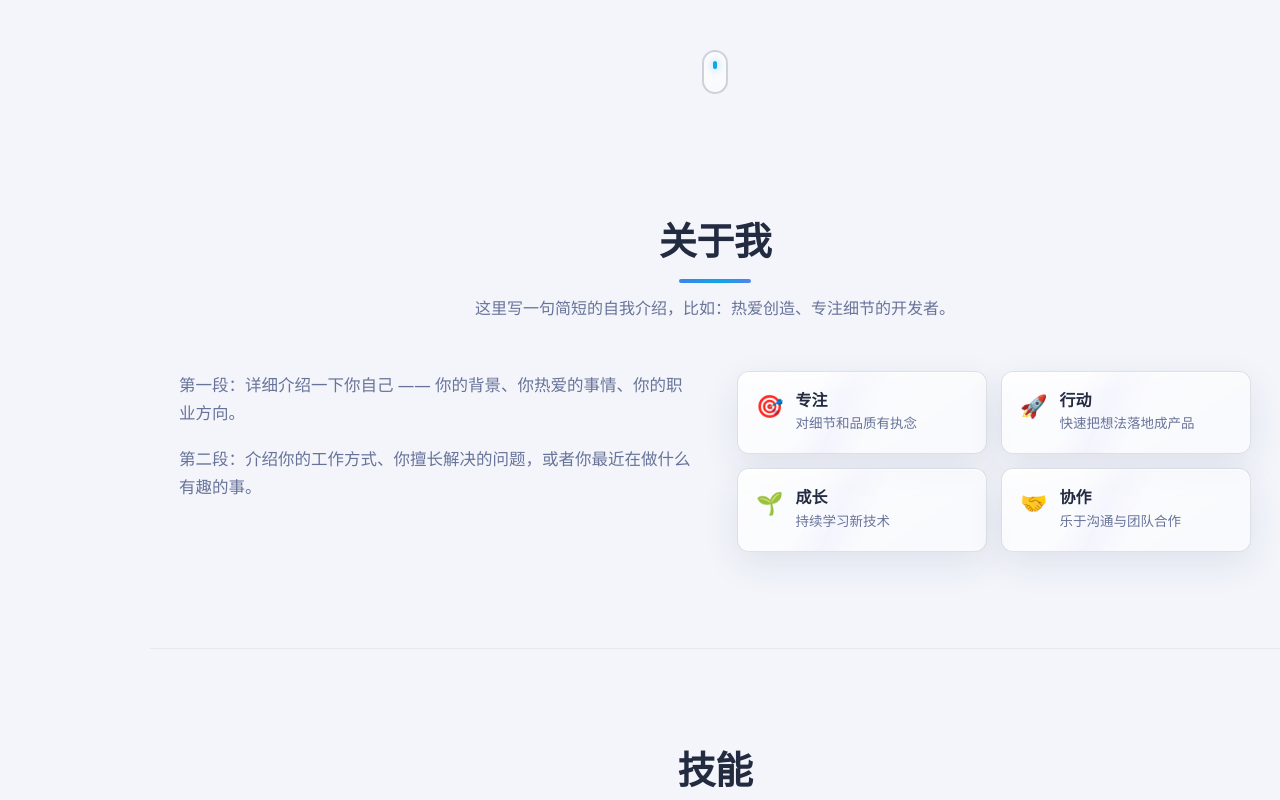
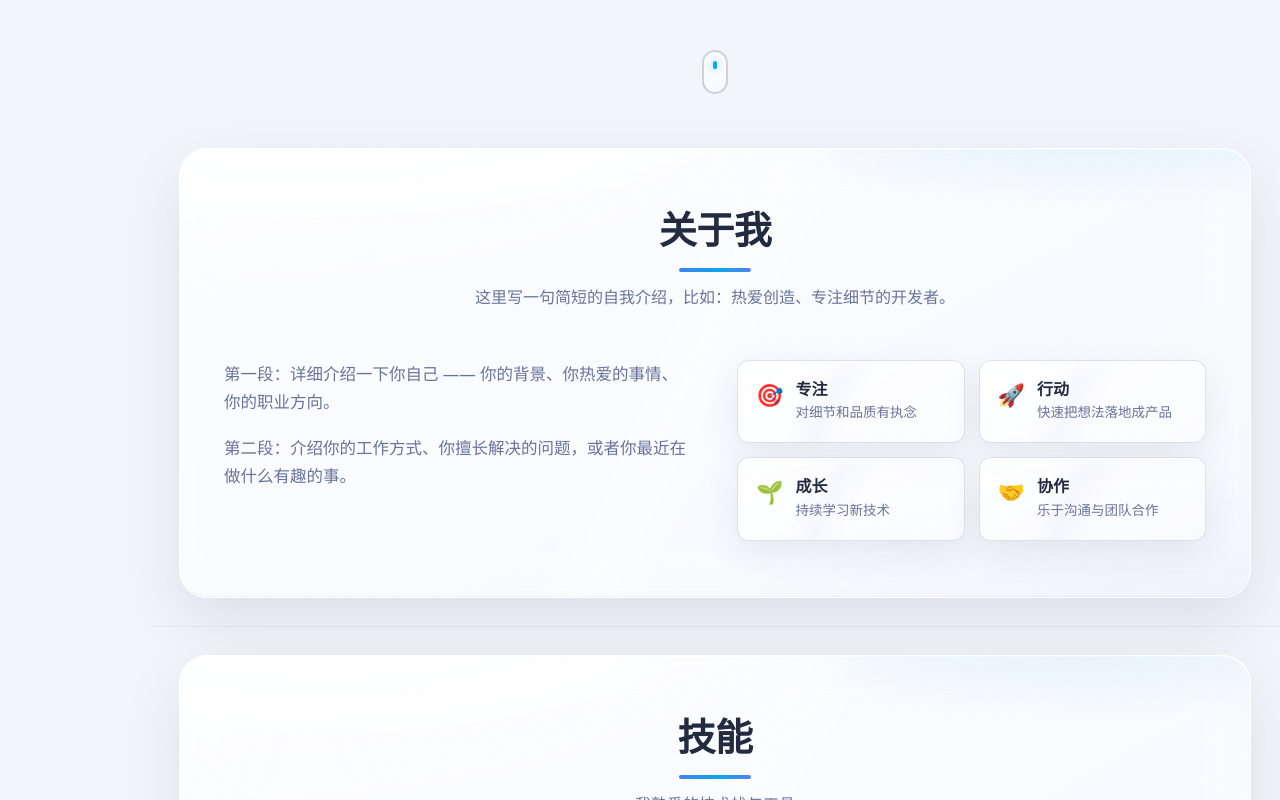
Before and after one commit to Gin11233/portfolio-site, a React (Vite) app: page / in a window 1280 px wide. Shown: the part 680-1480 px from the top of the page. Built offline with nearby package versions, Linux system fonts and the light colour scheme.

Commit message:
feat: 每个内容模块套上液态玻璃面板（弧光/折射/气泡光点/内阴影）

```diff
--- a/src/components/About.jsx
+++ b/src/components/About.jsx
@@ -6,6 +6,7 @@ export default function About() {
   return (
     <section id="about" className="section">
       <div className="container">
+        <div className="glass-module">
           <Reveal>
             <h2 className="section__title">{about.heading}</h2>
             <p className="section__subtitle">{about.lead}</p>
@@ -33,6 +34,7 @@ export default function About() {
             </div>
           </div>
         </div>
+      </div>
     </section>
   )
 }
--- a/src/components/Contact.jsx
+++ b/src/components/Contact.jsx
@@ -7,6 +7,7 @@ export default function Contact() {
   return (
     <section id="contact" className="section">
       <div className="container container--narrow">
+        <div className="glass-module">
           <Reveal>
             <h2 className="section__title">{contact.heading}</h2>
             <p className="section__subtitle">{contact.lead}</p>
@@ -50,6 +51,7 @@ export default function Contact() {
             </div>
           </Reveal>
         </div>
+      </div>
     </section>
   )
 }
--- a/src/components/Experience.jsx
+++ b/src/components/Experience.jsx
@@ -6,6 +6,7 @@ export default function Experience() {
   return (
     <section id="experience" className="section section--alt">
       <div className="container container--narrow">
+        <div className="glass-module">
           <Reveal>
             <h2 className="section__title">经历</h2>
             <p className="section__subtitle">我的教育与职业历程</p>
@@ -28,6 +29,7 @@ export default function Experience() {
             ))}
           </div>
         </div>
+      </div>
     </section>
   )
 }
--- a/src/components/Projects.jsx
+++ b/src/components/Projects.jsx
@@ -7,6 +7,7 @@ export default function Projects() {
   return (
     <section id="projects" className="section">
       <div className="container">
+        <div className="glass-module">
           <Reveal>
             <h2 className="section__title">作品</h2>
             <p className="section__subtitle">我参与和主导的一些项目</p>
@@ -49,6 +50,7 @@ export default function Projects() {
             ))}
           </div>
         </div>
+      </div>
     </section>
   )
 }
--- a/src/components/Skills.jsx
+++ b/src/components/Skills.jsx
@@ -6,6 +6,7 @@ export default function Skills() {
   return (
     <section id="skills" className="section section--alt">
       <div className="container">
+        <div className="glass-module">
           <Reveal>
             <h2 className="section__title">技能</h2>
             <p className="section__subtitle">我熟悉的技术栈与工具</p>
@@ -28,6 +29,7 @@ export default function Skills() {
             ))}
           </div>
         </div>
+      </div>
     </section>
   )
 }
--- a/src/index.css
+++ b/src/index.css
@@ -87,7 +87,7 @@ img {
 }
 
 .section {
-  padding: 96px 0;
+  padding: 28px 0;
   scroll-margin-top: 16px;
   position: relative;
 }
@@ -168,6 +168,68 @@ main,
 .glass > * {
   position: relative;
   z-index: 1;
+}
+
+/* ============================================================
+   液态玻璃模块（每个内容板块一整块玻璃面板）
+   ============================================================ */
+
+.glass-module {
+  position: relative;
+  padding: 56px 44px;
+  border-radius: 28px;
+  background:
+    radial-gradient(3px 3px at 18% 32%, rgba(255, 255, 255, 0.95), transparent 70%),
+    radial-gradient(2px 2px at 74% 20%, rgba(255, 255, 255, 0.75), transparent 70%),
+    radial-gradient(2.5px 2.5px at 62% 78%, rgba(255, 255, 255, 0.65), transparent 70%),
+    radial-gradient(120% 90% at 12% -10%, rgba(255, 255, 255, 0.9), transparent 50%),
+    radial-gradient(90% 70% at 100% 110%, rgba(99, 102, 241, 0.06), transparent 55%),
+    linear-gradient(150deg, rgba(255, 255, 255, 0.74), rgba(255, 255, 255, 0.4));
+  -webkit-backdrop-filter: blur(22px) saturate(1.5);
+  backdrop-filter: blur(22px) saturate(1.5);
+  border: 1px solid rgba(255, 255, 255, 0.9);
+  box-shadow:
+    0 24px 60px rgba(30, 41, 82, 0.1),
+    inset 0 1px 0 rgba(255, 255, 255, 0.95),
+    inset 0 -1px 0 rgba(99, 102, 241, 0.07);
+  overflow: hidden;
+  transition: transform 0.35s cubic-bezier(0.22, 1, 0.36, 1), box-shadow 0.35s ease;
+}
+
+/* 顶部弧光 + 角落青光 */
+.glass-module::before {
+  content: '';
+  position: absolute;
+  inset: 0;
+  border-radius: inherit;
+  background:
+    radial-gradient(80% 45% at 20% -8%, rgba(255, 255, 255, 0.85), transparent 55%),
+    radial-gradient(60% 30% at 85% -5%, rgba(14, 165, 233, 0.1), transparent 60%);
+  pointer-events: none;
+}
+
+/* 斜向折射高光（玻璃反光条） */
+.glass-module::after {
+  content: '';
+  position: absolute;
+  inset: 0;
+  border-radius: inherit;
+  background: linear-gradient(115deg, transparent 44%, rgba(255, 255, 255, 0.4) 48%, transparent 53%);
+  pointer-events: none;
+}
+
+.glass-module > * {
+  position: relative;
+  z-index: 1;
+}
+
+.glass-module:hover {
+  transform: translateY(-3px);
+  box-shadow:
+    0 32px 72px rgba(30, 41, 82, 0.13),
+    0 0 0 1px rgba(99, 102, 241, 0.14),
+    inset 0 1px 0 rgba(255, 255, 255, 0.95),
+    inset 0 -1px 0 rgba(99, 102, 241, 0.1);
 }
 
 /* ============================================================
@@ -1195,7 +1257,12 @@ a.contact-card:hover {
 
 @media (max-width: 960px) {
   .section {
-    padding: 76px 0;
+    padding: 20px 0;
+  }
+
+  .glass-module {
+    padding: 44px 28px;
+    border-radius: 22px;
   }
 
   .hero__grid {
@@ -1257,6 +1324,11 @@ a.contact-card:hover {
 }
 
 @media (max-width: 680px) {
+  .glass-module {
+    padding: 36px 20px;
+    border-radius: 18px;
+  }
+
   .skills__grid {
     grid-template-columns: 1fr;
   }
```
Lines whose indentation alone changed are shown as unchanged.
